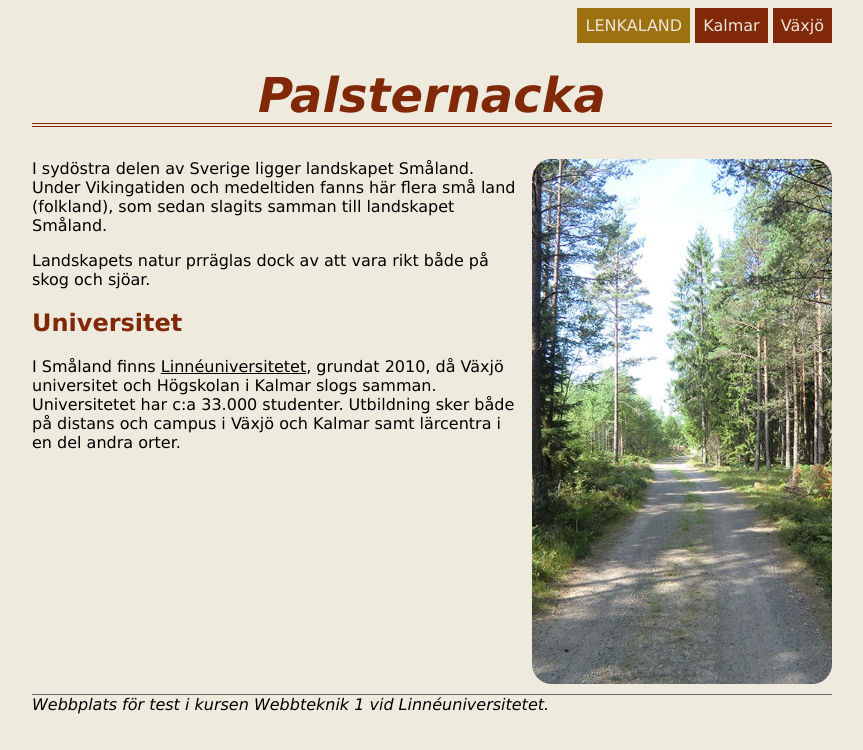
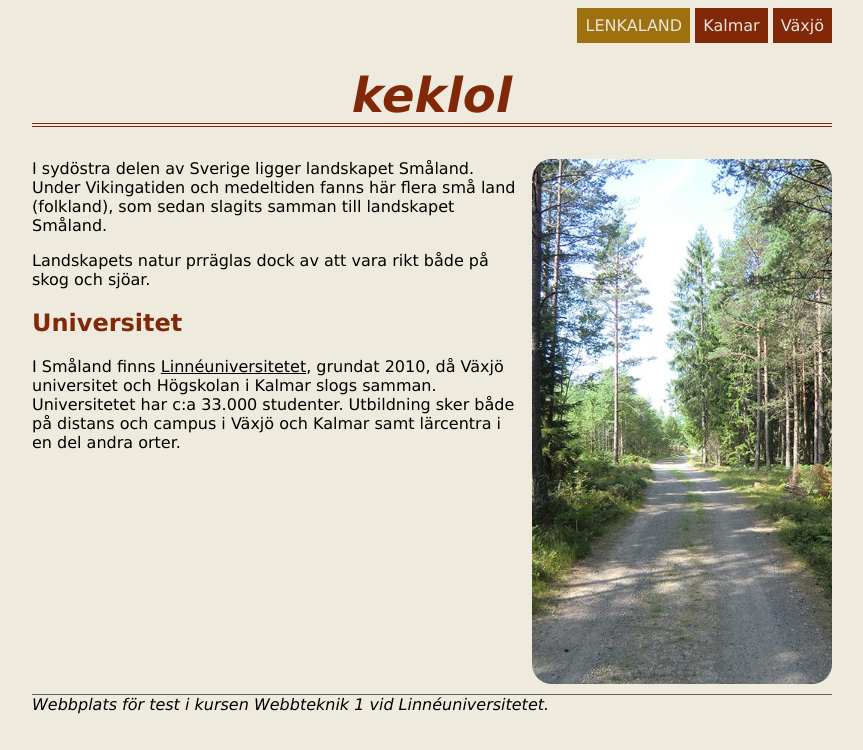
Before and after one commit to steiboldt/MyFirstWebsite, a plain HTML site: page index.html in a window 1280 px wide. Shown: the whole page, without its empty margins (208-1071 px from the left). Drawn offline with Linux system fonts and the light colour scheme.

Commit message:
ändrat h1 till keklol

```diff
--- a/index.html
+++ b/index.html
@@ -16,7 +16,7 @@
         </ul>
     </nav>
     <header>
-        <h1>Palsternacka</h1>
+        <h1>keklol</h1>
     </header>
     <main>
         <img src="img/forestroad.jpg" alt="Skogsväg" class="floatRight">
```
